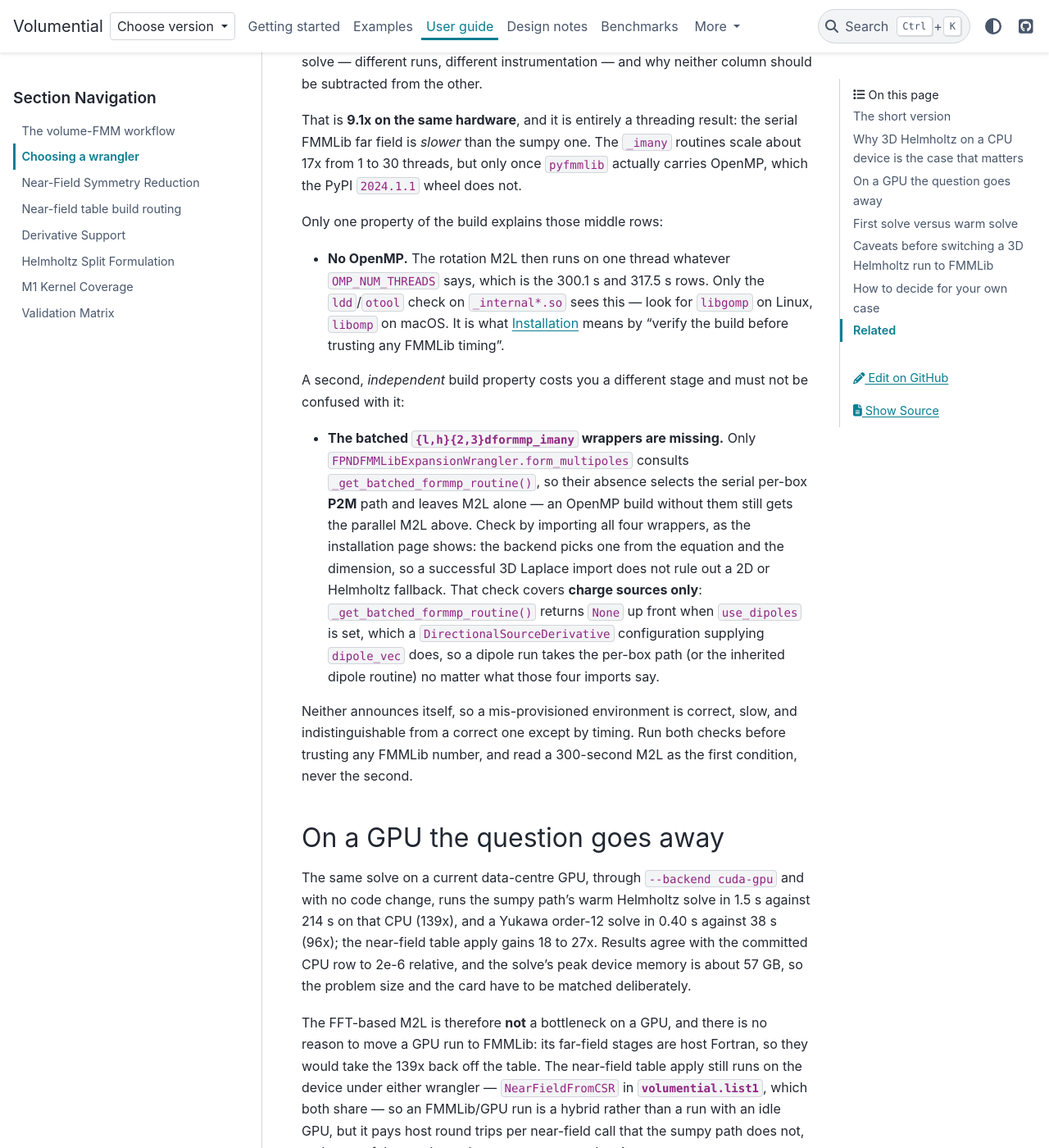
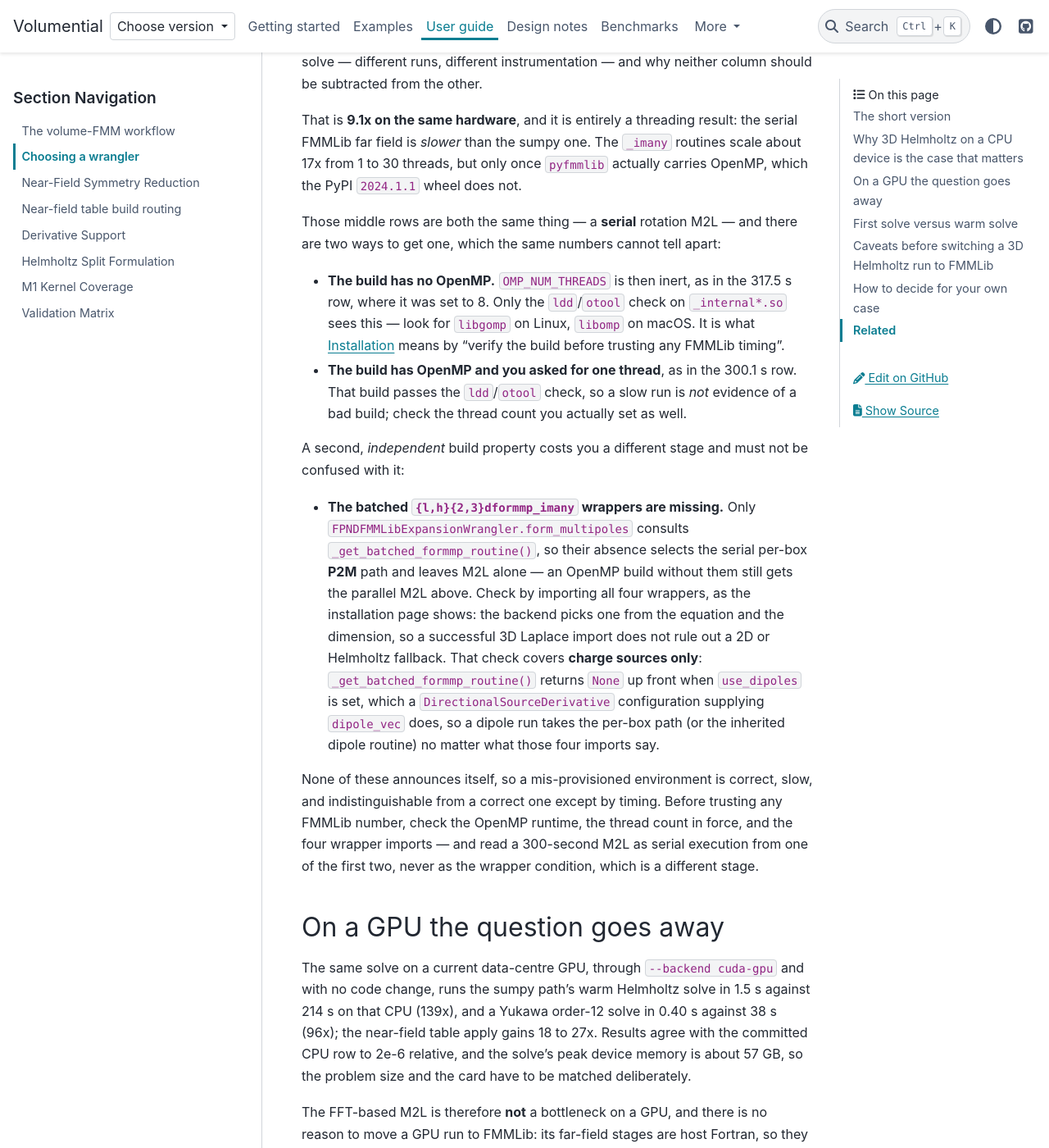
Before and after one commit to xywei/volumential, a Sphinx documentation site: the page built from doc/source/user-guide/choosing-a-wrangler.md, in a window 1280 px wide and 1400 px high, scrolled down 2784 px. Shown: the whole window at 82% size. Built offline with Sphinx 7.4.7 and the PyData theme 0.15.4, drawn with Linux system fonts in a browser that asks for light colours.

Commit message:
docs: a one-thread OpenMP build is not a missing OpenMP build
* The two middle rows were both attributed to "no OpenMP", but the 300.1 s
  row is an OpenMP build deliberately run at one thread -- which passes the
  prescribed `ldd`/`otool` check.  Reading a slow M2L as a bad build would
  misdiagnose it.  The page now describes both routes to a serial rotation
  M2L and says to check the thread count in force as well as the runtime.
* "The rewrite removes the table builder's exposure" contradicted the
  evanescent-kernel qualification added a paragraph earlier.  It removes it
  for the standard real-parameter kernels only; an unprovable phase keeps
  `cdouble_exp` and stays exposed on a host with no FMA unit.

```diff
--- a/doc/source/user-guide/choosing-a-wrangler.md
+++ b/doc/source/user-guide/choosing-a-wrangler.md
@@ -90,14 +90,17 @@ the serial FMMLib far field is *slower* than the sumpy one. The `_imany`
 routines scale about 17x from 1 to 30 threads, but only once `pyfmmlib`
 actually carries OpenMP, which the PyPI `2024.1.1` wheel does not.
 
-Only one property of the build explains those middle rows:
+Those middle rows are both the same thing — a **serial** rotation M2L — and
+there are two ways to get one, which the same numbers cannot tell apart:
 
-- **No OpenMP.** The rotation M2L then runs on one thread whatever
-  `OMP_NUM_THREADS` says, which is the 300.1 s and 317.5 s rows. Only the
-  `ldd`/`otool` check on `_internal*.so` sees this — look for `libgomp` on
-  Linux, `libomp` on macOS. It is what
-  {doc}`../getting-started/installation` means by "verify the build before
-  trusting any FMMLib timing".
+- **The build has no OpenMP.** `OMP_NUM_THREADS` is then inert, as in the
+  317.5 s row, where it was set to 8. Only the `ldd`/`otool` check on
+  `_internal*.so` sees this — look for `libgomp` on Linux, `libomp` on
+  macOS. It is what {doc}`../getting-started/installation` means by "verify
+  the build before trusting any FMMLib timing".
+- **The build has OpenMP and you asked for one thread**, as in the 300.1 s
+  row. That build passes the `ldd`/`otool` check, so a slow run is *not*
+  evidence of a bad build; check the thread count you actually set as well.
 
 A second, *independent* build property costs you a different stage and must
 not be confused with it:
@@ -115,10 +118,12 @@ not be confused with it:
   supplying `dipole_vec` does, so a dipole run takes the per-box path (or
   the inherited dipole routine) no matter what those four imports say.
 
-Neither announces itself, so a mis-provisioned environment is correct, slow,
-and indistinguishable from a correct one except by timing. Run both checks
-before trusting any FMMLib number, and read a 300-second M2L as the first
-condition, never the second.
+None of these announces itself, so a mis-provisioned environment is correct,
+slow, and indistinguishable from a correct one except by timing. Before
+trusting any FMMLib number, check the OpenMP runtime, the thread count in
+force, and the four wrapper imports — and read a 300-second M2L as serial
+execution from one of the first two, never as the wrapper condition, which
+is a different stage.
 
 ## On a GPU the question goes away
 
```
Also changed, not shown: doc/source/user-guide/table-build-routing.md (+4 -2 lines).
